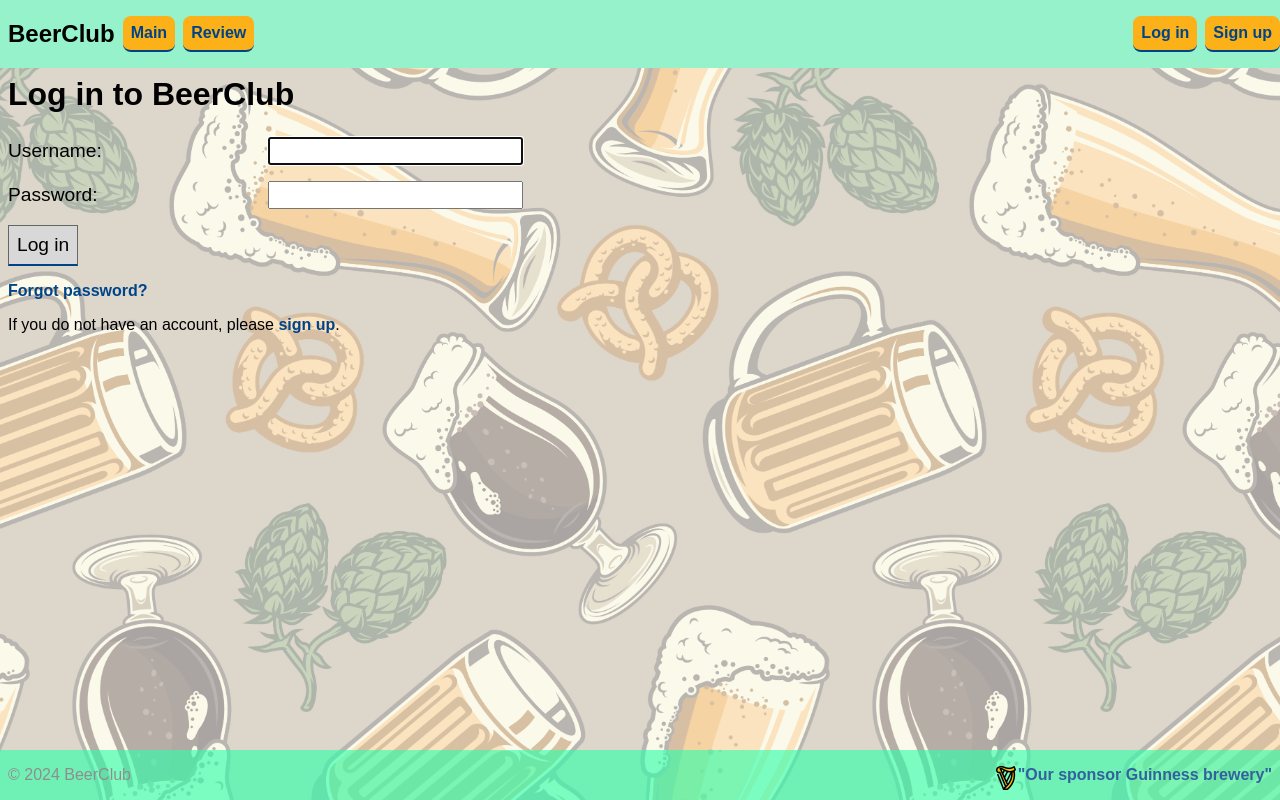
After one commit to LukasJonaitis9/Beer_club, a Django app: page /accounts/login/ in a window 1280 px wide. The commit adds this page. Run offline with Django 5.2, Linux system fonts and the light colour scheme.

Commit message:
login / logout

```diff
--- a/beer_club/beer_club/settings.py
+++ b/beer_club/beer_club/settings.py
@@ -127,6 +127,8 @@ MEDIA_ROOT = BASE_DIR.joinpath(MEDIA_URL)
 
 DEFAULT_AUTO_FIELD = 'django.db.models.BigAutoField'
 
+LOGIN_REDIRECT_URL = '/'
+
 try:
     from .local_settings import *
 except ImportError:
--- a/beer_club/beer_club/urls.py
+++ b/beer_club/beer_club/urls.py
@@ -22,6 +22,7 @@ from django.urls import path, include
 urlpatterns = [
     path('', include('beer_stories.urls')),
     path('user_profile/', include('user_profile.urls')),
+    path('accounts/', include('django.contrib.auth.urls')),
     path('admin/', admin.site.urls),
 ]
 
--- a/beer_club/beer_stories/static/css/style.css
+++ b/beer_club/beer_stories/static/css/style.css
@@ -189,3 +189,33 @@ button:hover, .button:hover {
 .toolbar {
     margin: 0.5rem;
 }
+
+.message, ul.errorlist {
+    padding: 0.5rem;
+    margin: 0;
+    border-bottom: 1px solid #888888;
+}
+
+
+.message-error, ul.errorlist {
+    background-color: #ffaaaa;
+}
+
+
+main form label {
+    display: inline-block;
+    min-width: 20vw;
+    font-size: 120%;
+}
+
+main form input,
+main form textarea,
+main form select,
+main form button {
+    font-size: 120%;
+}
+
+main form .helptext {
+    display: block;
+    font-size: 90%;
+}
--- a/beer_club/beer_stories/templates/base.html
+++ b/beer_club/beer_stories/templates/base.html
@@ -1,4 +1,4 @@
-<!DOCTYPE html>{% load static %}
+<!DOCTYPE html>{% load static i18n %}
 <html lang="en">
 <head>
     <meta charset="UTF-8">
@@ -12,6 +12,22 @@
         <ul class="nav">
             <li><a href="{% url "index" %}">Main</a></li>
             <li><a href="{% url "review_list" %}">Review</a></li>
+        </ul>
+        <span class="spacer"></span>
+        <ul class="nav">
+            {% if request.user.is_authenticated %}
+                <li><a href="{% url "user_detail_current" %}">{{ user }}</a></li>
+                {% if user.is_superuser or user.is_staff %}
+                    <li><a href="{% url "admin:index" %}">Admin</a></li>
+                {% else %}
+                    <li><a href="{% url "ticket_list" %}">{% trans "tickets" %}</a></li>
+                {% endif %}
+                <li><form method="post" action="{% url "logout" %}">{% csrf_token %}
+                <button type="submit">{% trans "log out"|capfirst %}</button></form></li>
+            {% else %}
+                <li><a href="{% url "login" %}">{% trans "log in"|capfirst %}</a></li>
+                <li><a href="{% url "signup" %}">{% trans "sign up"|capfirst %}</a></li>
+            {% endif %}
         </ul>
     </header>
     <section class="messages">
--- /dev/null
+++ b/beer_club/user_profile/templates/registration/login.html
@@ -0,0 +1,18 @@
+{% extends 'base.html' %}{% load i18n %}
+{% block title %}{% trans "log in to"|capfirst %} {{ block.super }}{% endblock title %}
+{% block content %}
+<h1>{% trans "log in to"|capfirst %} BeerClub</h1>
+{% if form.errors %}
+<p class="message message-error">{% trans "Log in error. Please try again." %}</p>
+{% endif %}
+<form method="post" action="{% url 'login' %}">
+{% csrf_token %}
+{{ form.as_p }}
+{% if request.GET.next and '/accounts/' not in request.GET.next %}
+    <input type="hidden" name="next" value="{{ request.GET.next }}">
+{% endif %}
+<p><button type="submit">{% trans "log in"|capfirst %}</button></p>
+</form>
+<p><a href="{% url 'password_reset' %}">{% trans "forgot password?"|capfirst %}</a></p>
+<p>{% trans "If you do not have an account, please" %} <a href="{% url 'signup' %}">{% trans "sign up" %}</a>.
+{% endblock content %}
--- /dev/null
+++ b/beer_club/user_profile/templates/registration/password_reset_complete.html
@@ -0,0 +1,6 @@
+{% extends 'base.html' %}{% load i18n %}
+{% block title %}{% trans "password changed"|capfirst %} | {{ block.super }}{% endblock title %}
+{% block content %}
+<h1>{% trans "Password has been changed successfully" %}</h1>
+<p>{% trans "You can now" %} <a href="{% url 'login' %}">{% trans "log in" %}</a> {% trans "with your new password" %}.</p>
+{% endblock content %}
--- /dev/null
+++ b/beer_club/user_profile/templates/registration/password_reset_done.html
@@ -0,0 +1,6 @@
+{% extends 'base.html' %}{% load i18n %}
+{% block title %}{% trans "password reset"|title %} | {{ block.super }}{% endblock title %}
+{% block content %}
+<h1>{% trans "please check your email"|title %}</h1>
+<p>{% trans "We have sent further instructions to your email." %}</p>
+{% endblock content %}
--- a/beer_club/user_profile/urls.py
+++ b/beer_club/user_profile/urls.py
@@ -2,5 +2,7 @@ from django.urls import path
 from . import views
 
 urlpatterns = [
-    path('signup/', views.signup, name='signup.html'),
+    path('signup/', views.signup, name='signup'),
+    path('detail/', views.user_detail, name='user_detail_current'),
+    path('detail/<str:username>/', views.user_detail, name='userdetail'),
 ]
```
Also changed, not shown: beer_club/user_profile/templates/registration/logged_out.html (added, +7 -0 lines), beer_club/user_profile/templates/registration/password_reset_confirm.html (added, +14 -0 lines), beer_club/user_profile/templates/registration/password_reset_email.html (added, +9 -0 lines), beer_club/user_profile/templates/registration/password_reset_form.html (added, +10 -0 lines), beer_club/user_profile/templates/user_profile/user_detail.html (added, +9 -0 lines), beer_club/user_profile/views.py (+14 -1 lines).
